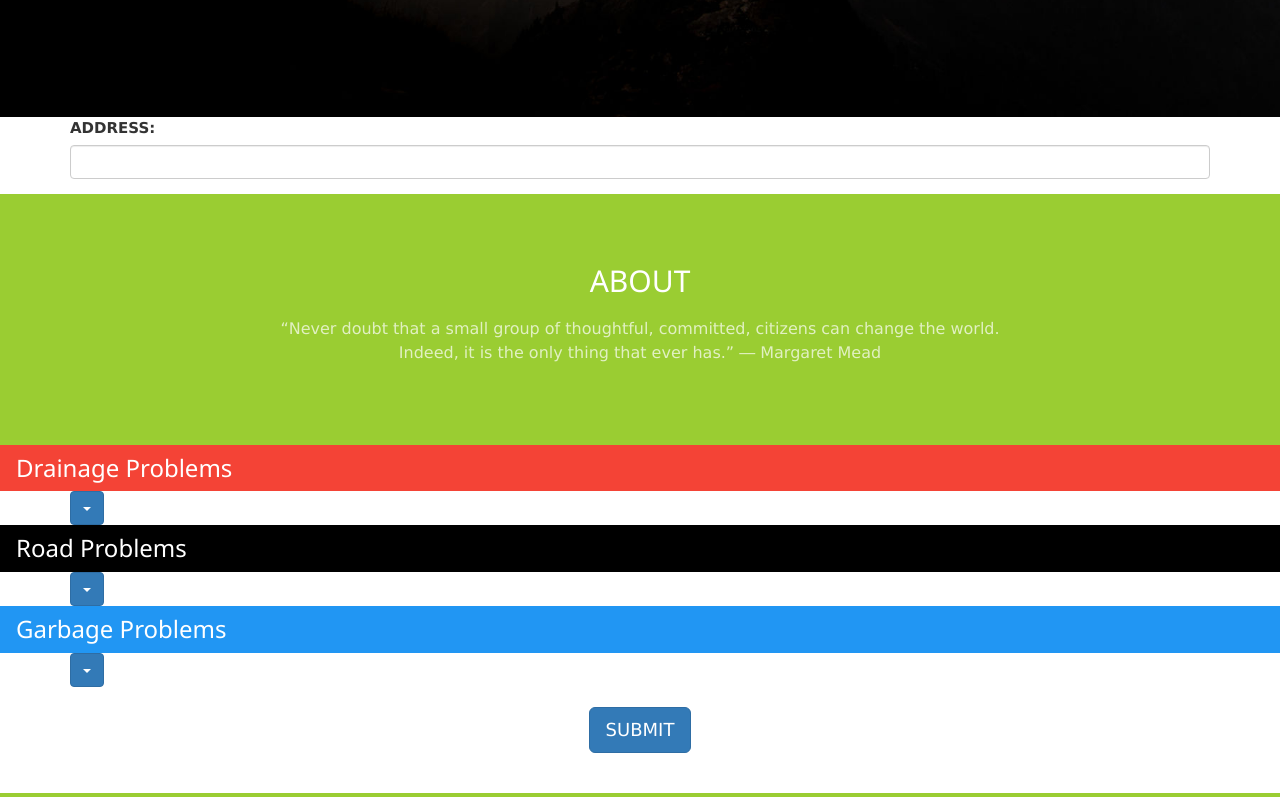
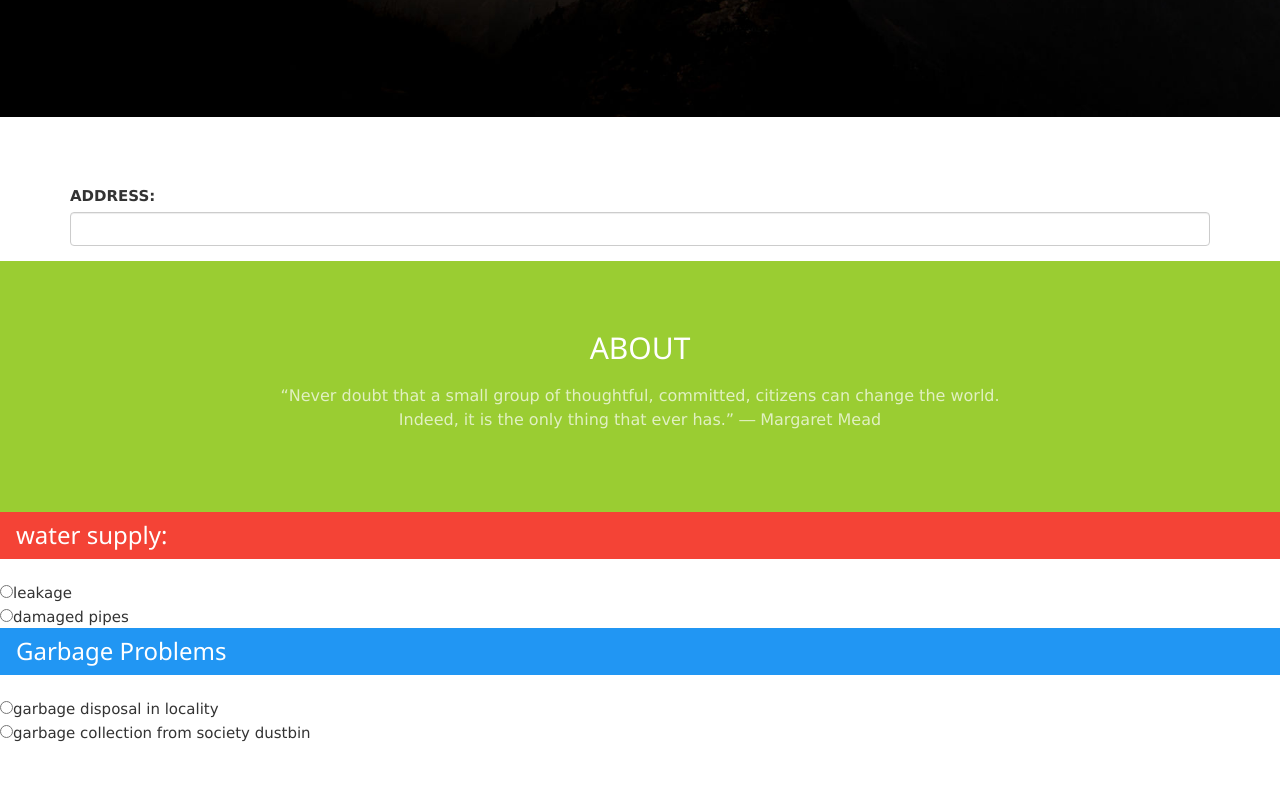
Before and after one commit to Krishnahirve19166/Krishnahirve19166.github.io, a plain HTML site: page index.html in a window 1280 px wide. Shown: the part 683-1480 px from the top of the page. Drawn offline with nearby package versions, Linux system fonts and the light colour scheme.

Commit message:
Update index.html

```diff
--- a/index.html
+++ b/index.html
@@ -1,233 +1,379 @@
 <!DOCTYPE html>
+
 <!-- Template by Quackit.com -->
+
 <!-- Images by various sources under the Creative Commons CC0 license and/or the Creative Commons Zero license.
+
 Although you can use them, for a more unique website, replace these images with your own. -->
+
 <html lang="en">
+
+
 
 <head>
 
+
+
     <meta charset="utf-8">
+
     <meta http-equiv="X-UA-Compatible" content="IE=edge">
+
     <meta name="viewport" content="width=device-width, initial-scale=1">
+
     <!-- The above 3 meta tags *must* come first in the head; any other head content must come *after* these tags -->
+
+
 
     <title>Complain 2 Solution</title>
 
+
+
     <!-- Bootstrap Core CSS -->
+
     <link href="css/bootstrap.min.css" rel="stylesheet">
 
+
+
     <!-- Custom CSS: You can use this stylesheet to override any Bootstrap styles and/or apply your own styles -->
+
     <link href="css/custom.css" rel="stylesheet">
 
+
+
     <!-- HTML5 Shim and Respond.js IE8 support of HTML5 elements and media queries -->
+
     <!-- WARNING: Respond.js doesn't work if you view the page via file:// -->
+
     <!--[if lt IE 9]>
+
         <script src="https://oss.maxcdn.com/libs/html5shiv/3.7.0/html5shiv.js"></script>
+
         <script src="https://oss.maxcdn.com/libs/respond.js/1.4.2/respond.min.js"></script>
+
     <![endif]-->
 
+
+
     <!-- Custom Fonts from Google -->
+
     <link href='http://fonts.googleapis.com/css?family=Open+Sans:300italic,400italic,600italic,700italic,800italic,400,300,600,700,800' rel='stylesheet' type='text/css'>
+
     <meta charset="utf-8">
+
   <meta name="viewport" content="width=device-width, initial-scale=1">
+
   <link rel="stylesheet" href="https://maxcdn.bootstrapcdn.com/bootstrap/3.4.0/css/bootstrap.min.css">
+
   <script src="https://ajax.googleapis.com/ajax/libs/jquery/3.4.1/jquery.min.js"></script>
-  <script src="https://maxcdn.bootstrapcdn.com/bootstrap/3.4.0/js/bootstrap.min.js"></script>
-  <meta name="viewport" content="width=device-width, initial-scale=1">
-  <link rel="stylesheet" href="https://maxcdn.bootstrapcdn.com/bootstrap/3.4.0/css/bootstrap.min.css">
-  <script src="https://ajax.googleapis.com/ajax/libs/jquery/3.4.1/jquery.min.js"></script>
+
   <script src="https://maxcdn.bootstrapcdn.com/bootstrap/3.4.0/js/bootstrap.min.js"></script>
 
+  <meta name="viewport" content="width=device-width, initial-scale=1">
+
+  <link rel="stylesheet" href="https://maxcdn.bootstrapcdn.com/bootstrap/3.4.0/css/bootstrap.min.css">
+
+  <script src="https://ajax.googleapis.com/ajax/libs/jquery/3.4.1/jquery.min.js"></script>
+
+  <script src="https://maxcdn.bootstrapcdn.com/bootstrap/3.4.0/js/bootstrap.min.js"></script>
+
+
+
 </head>
+
 <meta name="viewport" content="width=device-width, initial-scale=1">
+
 <link rel="stylesheet" href="https://www.w3schools.com/w3css/4/w3.css">
+
 <body>
 
+
+
     <!-- Navigation -->
+
     <nav id="siteNav" class="navbar navbar-default navbar-fixed-top" role="navigation">
+
         <div class="container">
+
             <!-- Logo and responsive toggle -->
+
             <div class="navbar-header">
+
                 <button type="button" class="navbar-toggle" data-toggle="collapse" data-target="#navbar">
+
                     <span class="sr-only">Toggle navigation</span>
+
                     <span class="icon-bar"></span>
+
                     <span class="icon-bar"></span>
+
                     <span class="icon-bar"></span>
+
                 </button>
+
                 <a class="navbar-brand" href="#">
+
                 	<span class="glyphicon glyphicon-fire"></span>
+
                 	L-NOVA
+
                 </a>
+
             </div>
+
             <!-- Navbar links -->
+
             <div class="collapse navbar-collapse" id="navbar">
+
                 <ul class="nav navbar-nav navbar-right">
+
                     <li class="active">
+
                         <a href="#">LOGOUT</a>
+
                     </li>
+
+
 
                 </ul>
 
+
+
             </div><!-- /.navbar-collapse -->
+
         </div><!-- /.container -->
+
     </nav>
 
+
+
 	<!-- Header -->
+
     <header>
+
         <div class="header-content">
+
             <div class="header-content-inner">
 
-                <a href="#" class="btn btn-primary btn-lg">TYPE ADDRESS HERE</a>
+
+
+
+
             </div>
+
         </div>
+
         <div class="container">
+
+
+
+
+
+</div>
+
+    </header>
+
+<div class="container">
+<br />
+<br />
+<br />
+
 
   <form>
 
-    <div class="form-group">
-      <label for="pwd">ADDRESS:</label>
-      <input type="password" class="form-control" id="pwd">
-    </div>
-  </form>
-</div>
-    </header>
-<div class="container">
 
-  <form>
 
     <div class="form-group">
+
       <label for="pwd">ADDRESS:</label>
-      <input type="password" class="form-control" id="pwd">
+
+      <input type="text" class="form-control" id="pwd">
+
     </div>
-  </form>
+
+
+
 </div>
 
+
+
 	<!-- Intro Section -->
+
     <section class="intro">
+
         <div class="container">
+
             <div class="row">
+
                 <div class="col-lg-8 col-lg-offset-2">
 
+
+
                     <h2 class="section-heading">ABOUT</h2>
+
                     <p class="text-light">“Never doubt that a small group of thoughtful, committed, citizens can change the world. Indeed, it is the only thing that ever has.”
+
 ― Margaret Mead</p>
+
                 </div>
+
             </div>
+
         </div>
+
     </section>
 
+
+
 	<!-- Content 1 -->
+
+
+
 
 
 	<!-- Content 2 -->
 
 
 
+
+
+
+
     <!-- Promos -->
 
-        <div class="w3-container w3-red">
-					<h3>Drainage Problems</h3>
 
 
-				</div>
-                <div class="container">
+        <div class="w3-container w3-red">
 
-  <div class="dropdown">
-    <button class="btn btn-primary dropdown-toggle" type="button" data-toggle="dropdown">
-    <span class="caret"></span></button>
-    <ul class="dropdown-menu">
-      <li><a href="#">Dirty Drains</a></li>
-      <li><a href="#">Overflow of sewage</a></li>
-      <li><a href="#">Stagnant water</a></li>
-    </ul>
-  </div>
-</div>
-            </a>
-            <div class="w3-container w3-black">
-					<h3>
-						Road Problems
-					</h3>
-				</div>
-                <div class="container">
+                    <h3>water supply:</h3></div>
+                    <br/>
+                    <input type="radio" name="problem" />leakage
+                    <br/>
+                    <input type="radio" name="problem" />damaged pipes
 
-  <div class="dropdown">
-    <button class="btn btn-primary dropdown-toggle" type="button" data-toggle="dropdown">
-    <span class="caret"></span></button>
-    <ul class="dropdown-menu">
-      <li><a href="#">unequal levelling</a></li>
-      <li><a href="#">damaged road</a></li>
 
-    </ul>
-  </div>
-</div>
-            </a>
+
+
+
+
+
+
+
+
+
+
 
 			<div class="w3-container w3-blue">
+
 					<h3>
+
 						Garbage Problems
+
 					</h3>
-				</div>
-                <div class="container">
 
-  <div class="dropdown">
-    <button class="btn btn-primary dropdown-toggle" type="button" data-toggle="dropdown">
-    <span class="caret"></span></button>
-    <ul class="dropdown-menu">
-      <li><a href="#">
+                </div>
+                <br/>
+                <input type="radio" name="problem" id="g1" />garbage disposal in locality
+                <br/>
+                <input type="radio" name="problem" />garbage collection from society dustbin
 
-      </a></li>
-      <li><a href="#">Garbage disposal</a></li>
-      <li><a href="#">Garbage collection </a></li>
-    </ul>
-  </div>
-</div>
-            </a>
-        </div>
+               <br/>
+               <br/>
+               <br/>
+               <br/>
+               <br/>
+
     </div><!-- /.container-fluid -->
 
+
+
 	<!-- Content 3 -->
+
      <section class="content content-3">
+
         <div class="container">
 
 
+
+
+
                     <a href="#" class="btn btn-primary btn-lg">SUBMIT</a>
+
             </div>
+
         </div>
+
     </section>
+</form>
+
 
 	<!-- Footer -->
+
     <footer class="page-footer">
 
+
+
     	<!-- Contact Us -->
+
         <div class="contact">
+
         	<div class="container">
+
 				<h2 class="section-heading">Contact Us</h2>
+
 				<p><span class="glyphicon glyphicon-earphone"></span><br> +91 9672946044</p>
+
 				<p><span class="glyphicon glyphicon-envelope"></span><br> prabaljhs.com</p>
+
         	</div>
+
         </div>
 
+
+
         <!-- Copyright etc -->
+
         <div class="small-print">
+
         	<div class="container">
+
         		<p>Copyright &copy; Example.com 2015</p>
+
         	</div>
+
         </div>
+
+
 
     </footer>
 
+
+
     <!-- jQuery -->
+
     <script src="js/jquery-1.11.3.min.js"></script>
 
+
+
     <!-- Bootstrap Core JavaScript -->
+
     <script src="js/bootstrap.min.js"></script>
 
+
+
     <!-- Plugin JavaScript -->
+
     <script src="js/jquery.easing.min.js"></script>
 
+
+
     <!-- Custom Javascript -->
+
     <script src="js/custom.js"></script>
+
+
 
 </body>
 
+
+
 </html>
```
